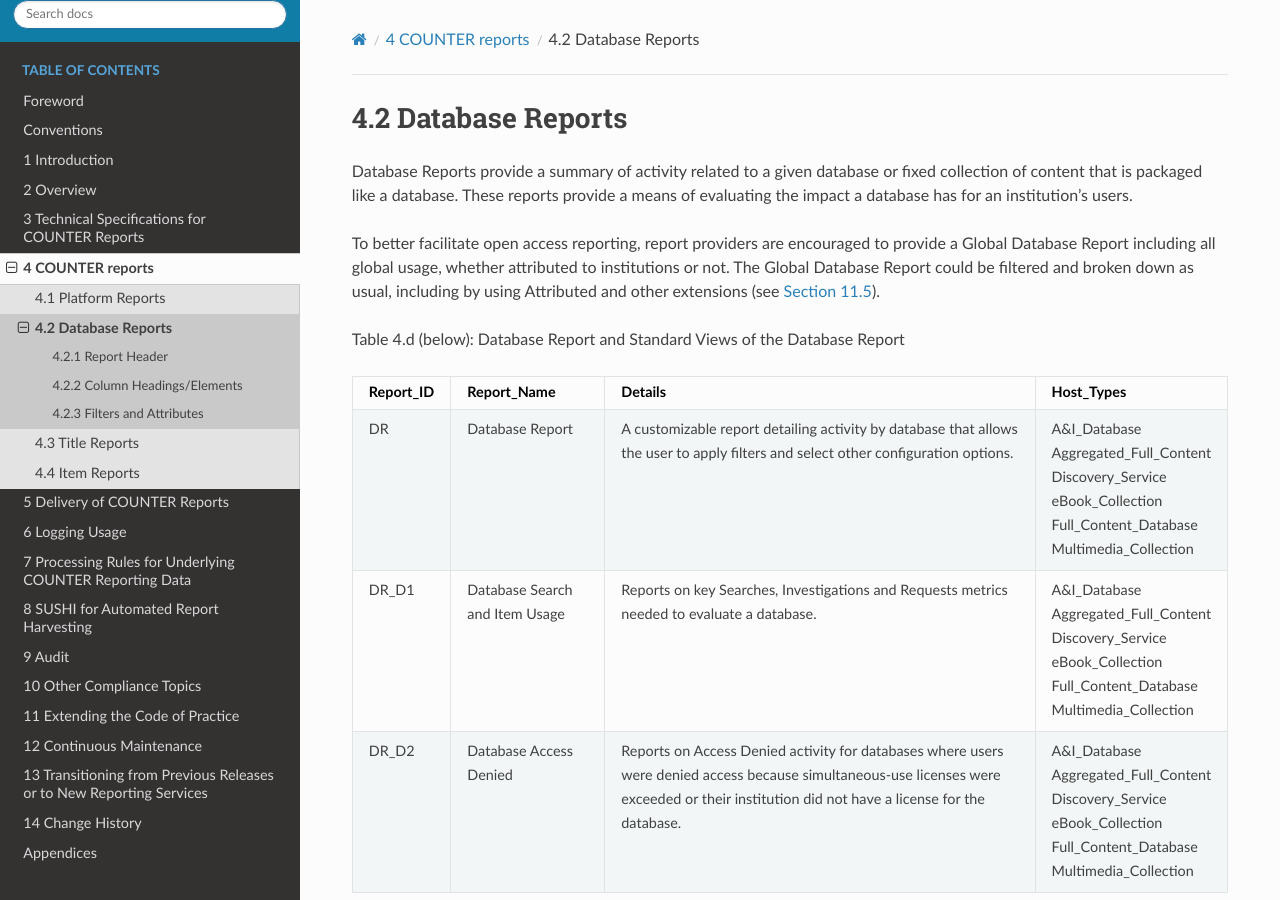
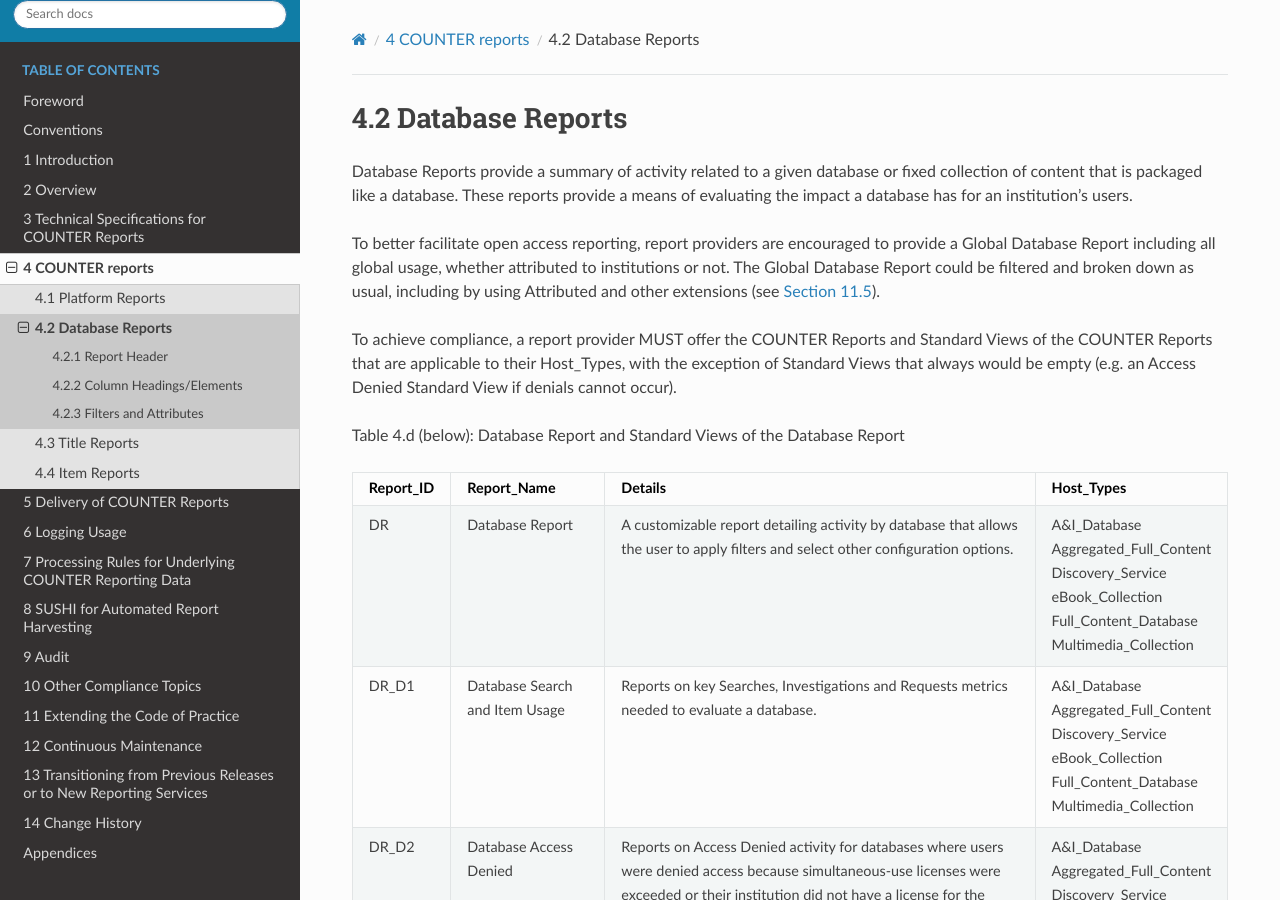
Before and after one commit to Project-Counter/cop5, a Sphinx documentation site: the page built from source/04-reports/02-database-reports.rst, in a window 1280 px wide and 900 px high. Built offline with Sphinx 7.4.7 and the Read the Docs theme 2.0.0, drawn with Linux system fonts in a browser that asks for light colours.

Commit message:
Denials reports not required
Added wording to sections 4.2 and 4.3 about Standard Views with denials not being required if denials don't happen on the platform, per https://github.com/Project-Counter/cop5/issues/242

```diff
--- a/source/04-reports/02-database-reports.rst
+++ b/source/04-reports/02-database-reports.rst
@@ -10,6 +10,8 @@
 Database Reports provide a summary of activity related to a given database or fixed collection of content that is packaged like a database. These reports provide a means of evaluating the impact a database has for an institution’s users.
 
 To better facilitate open access reporting, report providers are encouraged to provide a Global Database Report including all global usage, whether attributed to institutions or not. The Global Database Report could be filtered and broken down as usual, including by using Attributed and other extensions (see :numref:`reserved-elements`).
+
+To achieve compliance, a report provider MUST offer the COUNTER Reports and Standard Views of the COUNTER Reports that are applicable to their Host_Types, with the exception of Standard Views that always would be empty (e.g. an Access Denied Standard View if denials cannot occur).
 
 Table 4.d (below): Database Report and Standard Views of the Database Report
 
--- a/source/04-reports/03-title-reports.rst
+++ b/source/04-reports/03-title-reports.rst
@@ -10,6 +10,8 @@
 Title Reports provide a summary of activity related to content at the title level and provide a means of evaluating the impact a title has for an institution’s patrons.
 
 To better facilitate open access reporting, report providers are encouraged to provide a Global Title Report including all global usage, whether attributed to institutions or not. The Global Title Report could be filtered and broken down as usual, including by using Attributed and other extensions (see :numref:`reserved-elements`).
+
+To achieve compliance, a report provider MUST offer the COUNTER Reports and Standard Views of the COUNTER Reports that are applicable to their Host_Types, with the exception of Standard Views that always would be empty (e.g. an Access Denied Standard View if denials cannot occur).
 
 Table 4.h (below): Title Report and Standard Views of the Title Report
 
```
